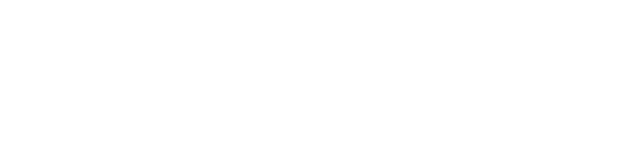
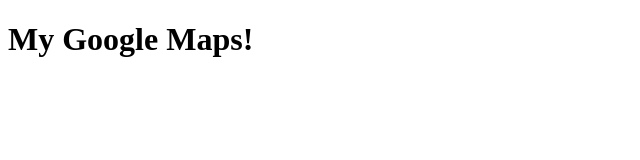
Before and after one commit to AyrtonW321/Google-Maps-Project, a browser extension: page index.html in a window 1280 px wide. Shown: the whole page, without its empty margins (0-640 px from the left). Drawn offline with Linux system fonts and the light colour scheme.

Commit message:
Update index.html

```diff
--- a/index.html
+++ b/index.html
@@ -5,7 +5,8 @@
         <meta name="viewport" content="width=device-width, initial-scale=1.0">
         <title>Google Maps</title>
     </head>
+
     <body>
-
+        <h1>My Google Maps!</h1>
     </body>
 </html>
```
Lines whose indentation alone changed are shown as unchanged.
